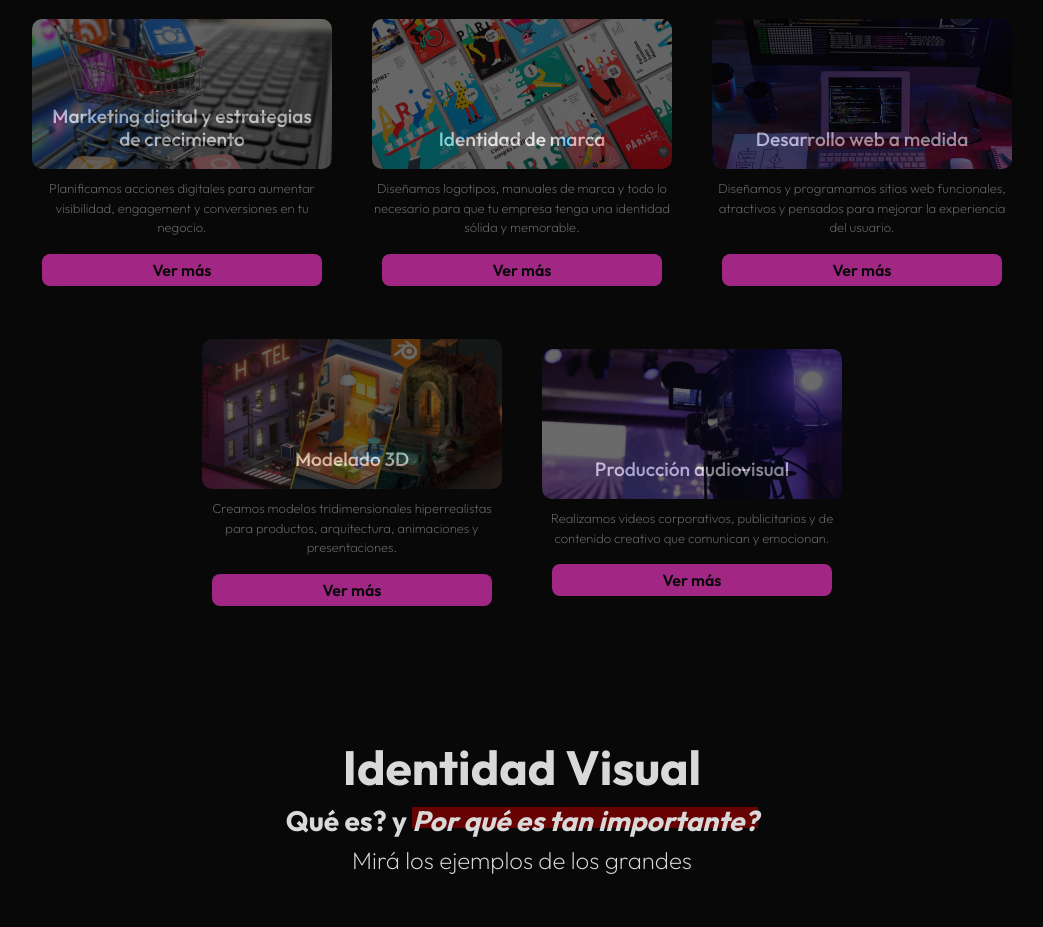
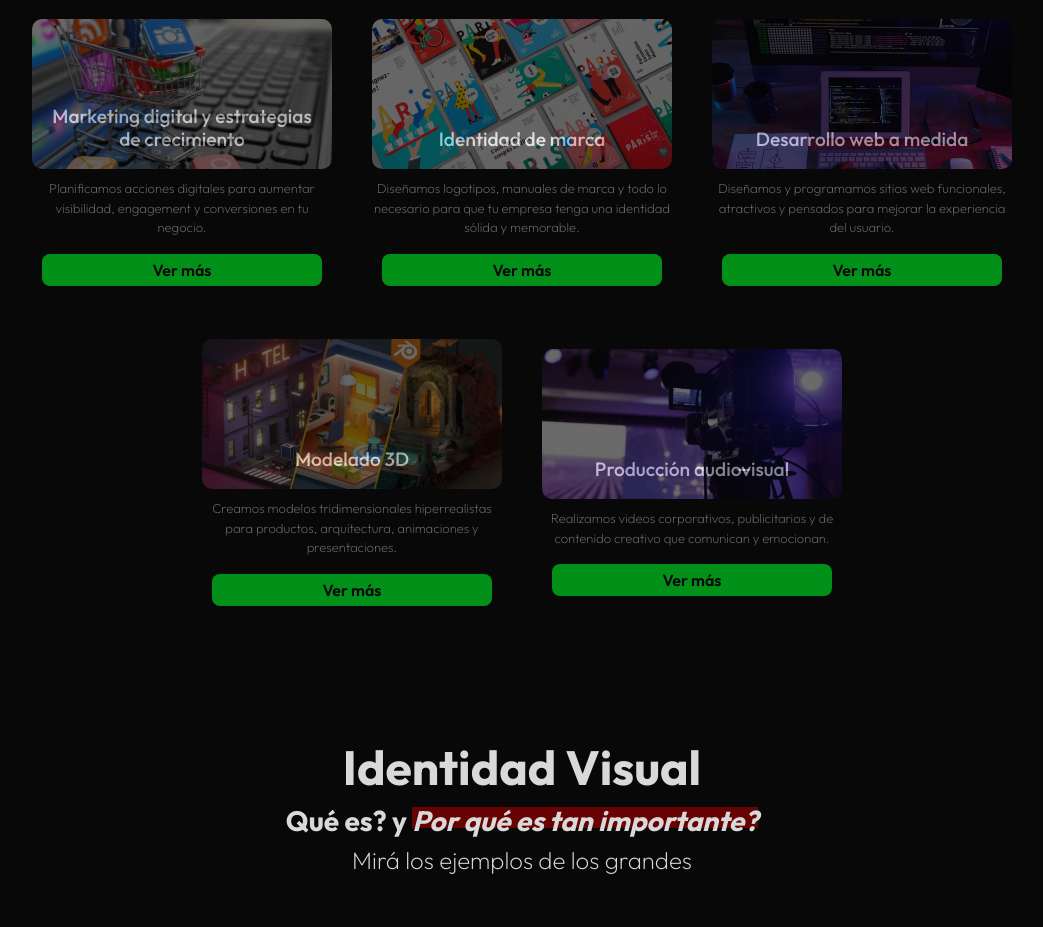
Before and after one commit to candelanati/tp2-maquetado, a website: page index.html in a window 1280 px wide. Shown: the part 1653-2580 px from the top of the page, without its empty margins (118-1161 px from the left). Drawn offline with nearby package versions, Linux system fonts and the light colour scheme; some packages are replaced by stand-ins of ours; a script that the page names is missing.

Commit message:
cambios colores

```diff
--- a/style.css
+++ b/style.css
@@ -4,8 +4,8 @@
     --bg:#080808;
     --text:#d9d9d9;
     --text-soft:#8f8f8f;
-    --text-pink-low-opacity: #e935bfae;
-    --text-light-pink: #fc7ddeae;
+    --text-pink-low-opacity: rgb(2, 145, 24);
+    --text-light-pink: #80fc9fae;
     --bg-blue-low-opacity:rgba(27, 7, 245, 0.29);
     --contenedores:#0707076b;
 }
@@ -153,7 +153,7 @@
         border-radius: 10px;
         .accordion-button{
             border-radius: 10px;
-            background-color: rgb(188, 79, 2);
+            background-color: rgb(0, 109, 16);
             color: var(--text);
             margin-top: 10px;
         }
```
